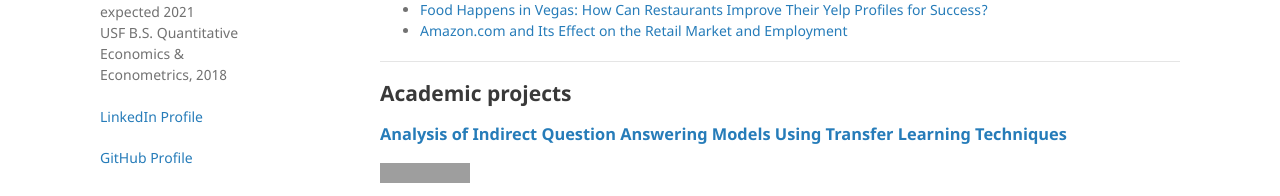
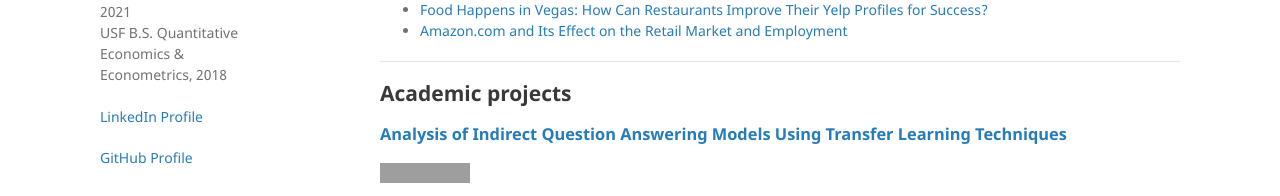
Before and after one commit to anu-ujin-g/anu-ujin-g.github.io, a Jekyll site: the page built from index.md, in a window 1280 px wide. Shown: the part 300-496 px from the top of the page. Built offline with Jekyll 4.4.1, drawn with Linux system fonts in a browser that asks for light colours; our own code applies the rules of GitHub Pages for plain Markdown files; some of the changed text lies outside the part shown; grey boxes are pictures that could not be loaded.

Commit message:
Update _config.yml

```diff
--- a/_config.yml
+++ b/_config.yml
@@ -1,7 +1,7 @@
 title: Anu-Ujin Gerelt-Od
 logo: "/images/Anu-Ujin.JPG" # your photo (or logo) here
 description: > # your text below (remove <br> elements if you don't need line breaks)
-  NYU M.S. Data Science, expected 2021
+  NYU M.S. Data Science, 2021
   <br>
   USF B.S. Quantitative Economics & Econometrics, 2018
   <br><br>
```
